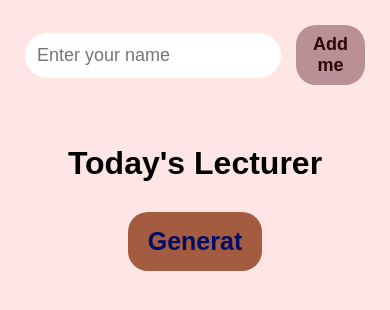
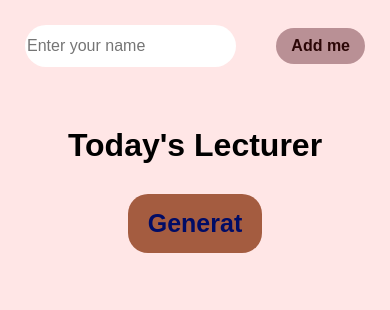
Before and after one commit to mahfuzMS/randomNameCreator, a plain HTML site: page index.html in a window 390 px wide. Both pictures are taken after typing "Sample" into the empty fields and a click on the button "Add me". Drawn offline with Linux system fonts and the light colour scheme.

Commit message:
geting all user

```diff
--- a/nameGenarator.js
+++ b/nameGenarator.js
@@ -4,8 +4,16 @@ var names = [];
 function setNames() {
     const nameInput = document.getElementById('nameInput').value.trim();
 
+
     if (nameInput) {
-        names.push(nameInput);
+        // names.push(nameInput);
+
+        // Split the input by commas and trim each name
+        const nameArray = nameInput.split(',').map(name => name.trim());
+
+        // Add the names to the names array
+        names = names.concat(nameArray);
+
         document.getElementById('nameInput').value = '';
         alert(`Names set to: ${nameInput}`);
     } else {
--- a/style.css
+++ b/style.css
@@ -64,13 +64,52 @@ body {
 }
 
 
-@media screen and (max-width: 600px) {
+@media screen and (max-width: 410px) {
     #input-section{
         display: flex;
         justify-content: space-between;
         align-items: center;
         margin-bottom: 30px;
         /* margin-left: 0; */
+        padding: 25px;
+        margin: 0;
+
+    }
+
+    #nameInput{
+        padding: 12px 2px;
+        border: none;
+        border-radius: 30px;
+        font-size: 16px;
+    }
+
+    #input-button {
+        border-radius: 20px;
+        padding: 9px 12x;
+        font-size: 16px;
+    }
+
+    #generated-name {
+        border: none;
+        display: none;
+        padding: 15px;
+        margin: 30px 22px;
+        border-radius: 20px;
+        /* background-color: #b9ae65; */
+        width: 80%;
+        /* margin-left: 26rem; */
+    }
+
+}
+
+/*
+@media screen and (max-width: 768px) {
+    #input-section{
+        display: flex;
+        justify-content: space-between;
+        align-items: center;
+        margin-bottom: 30px;
+
         padding: 25px;
         margin: 0;
 
@@ -95,13 +134,7 @@ body {
         padding: 15px;
         margin: 30px 22px;
         border-radius: 20px;
-        /* background-color: #b9ae65; */
         width: 80%;
-        /* margin-left: 26rem; */
+
     }
-
-}
-
-@media screen and (min-width: 768px) {
-
-}
+} */
```
